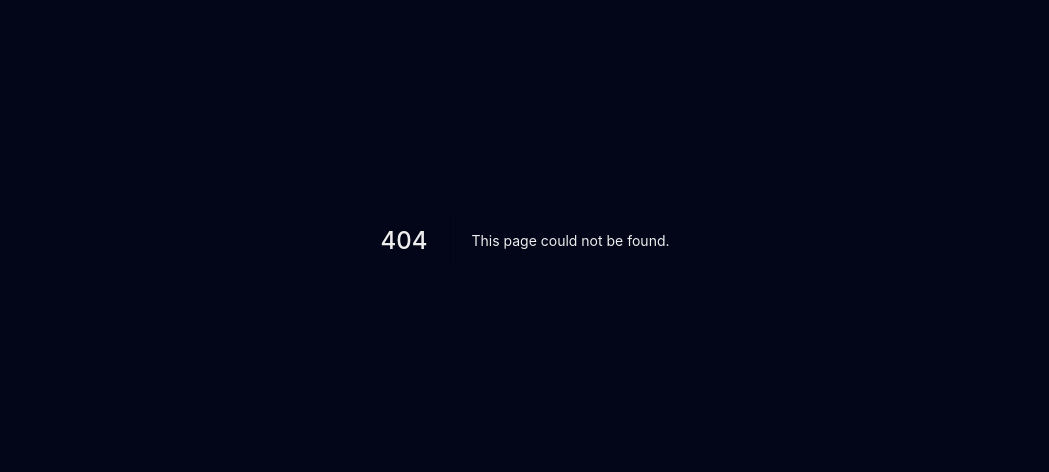
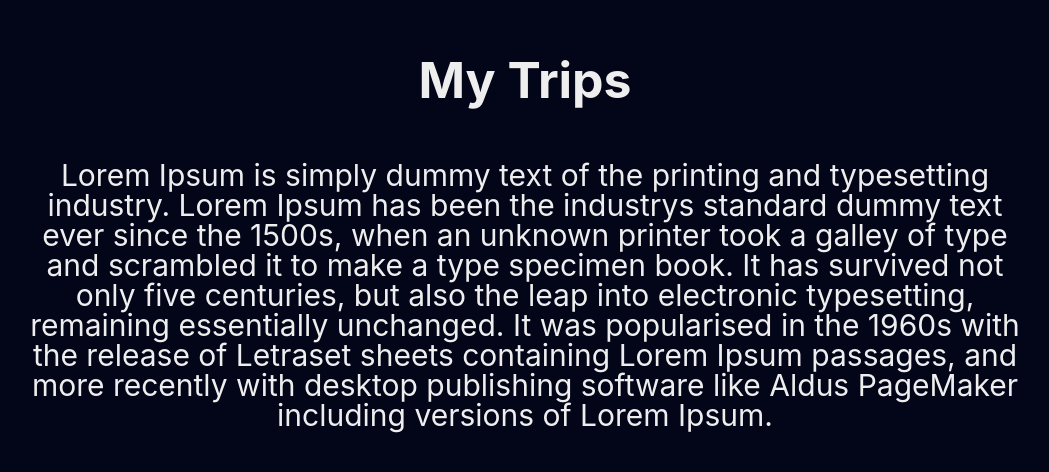
Before and after one commit to matheuseufrasio2/my-trips, a Next.js app: page /about in a window 1280 px wide. Before the commit this address had no page. Shown: the part 160-632 px from the top of the page, without its empty margins (115-1164 px from the left). Built offline with nearby package versions, Linux system fonts and the light colour scheme.

Commit message:
pagina About criada estaticamente

```diff
--- /dev/null
+++ b/src/pages/about.tsx
@@ -0,0 +1,8 @@
+import type { NextPage } from "next";
+import { AboutTemplate } from "templates/About";
+
+const About: NextPage = () => {
+  return <AboutTemplate />;
+};
+
+export default About;
--- /dev/null
+++ b/src/templates/About/index.tsx
@@ -0,0 +1,31 @@
+import { CloseOutline } from "@styled-icons/evaicons-outline/CloseOutline";
+
+import { LinkWrapper } from "components/LinkWrapper";
+import React from "react";
+
+import { Container, Header, Body } from "./styles";
+
+export function AboutTemplate() {
+  return (
+    <Container>
+      <LinkWrapper href="/">
+        <CloseOutline size={32} />
+      </LinkWrapper>
+
+      <Header>My Trips</Header>
+      <Body>
+        <p>
+          Lorem Ipsum is simply dummy text of the printing and typesetting
+          industry. Lorem Ipsum has been the industrys standard dummy text ever
+          since the 1500s, when an unknown printer took a galley of type and
+          scrambled it to make a type specimen book. It has survived not only
+          five centuries, but also the leap into electronic typesetting,
+          remaining essentially unchanged. It was popularised in the 1960s with
+          the release of Letraset sheets containing Lorem Ipsum passages, and
+          more recently with desktop publishing software like Aldus PageMaker
+          including versions of Lorem Ipsum.
+        </p>
+      </Body>
+    </Container>
+  );
+}
--- /dev/null
+++ b/src/templates/About/styles.ts
@@ -0,0 +1,23 @@
+import styled from "styled-components";
+
+export const Container = styled.section`
+  text-align: center;
+  display: flex;
+  align-items: center;
+  justify-content: center;
+  flex-direction: column;
+
+  height: 100vh;
+  max-width: var(--container);
+  margin: auto;
+`;
+export const Header = styled.h1`
+  font-size: var(--large);
+  margin-bottom: var(--large);
+`;
+export const Body = styled.div`
+  p {
+    font-size: var(--medium);
+    line-height: var(--medium);
+  }
+`;
```
Also changed, not shown: src/pages/index.tsx (+11 -1 lines).
